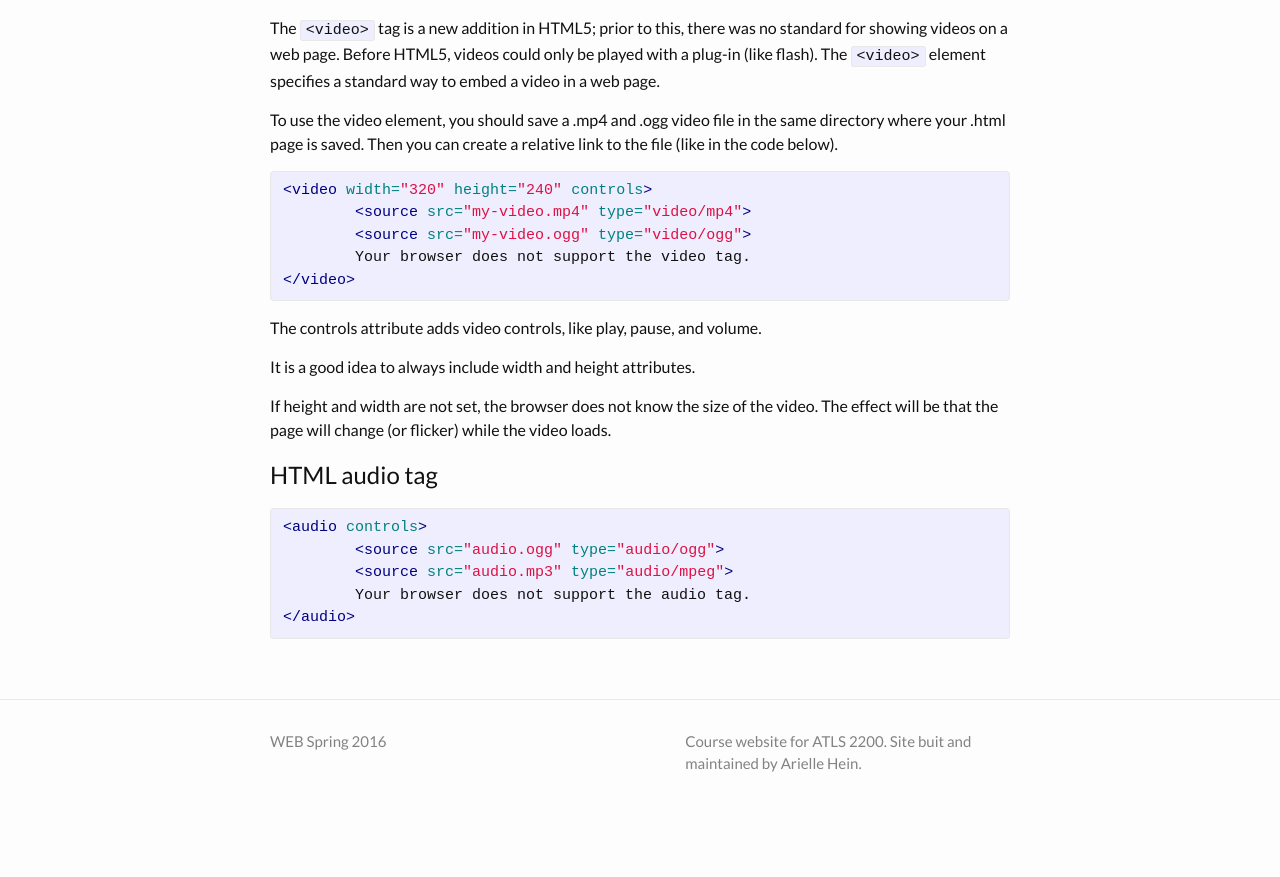
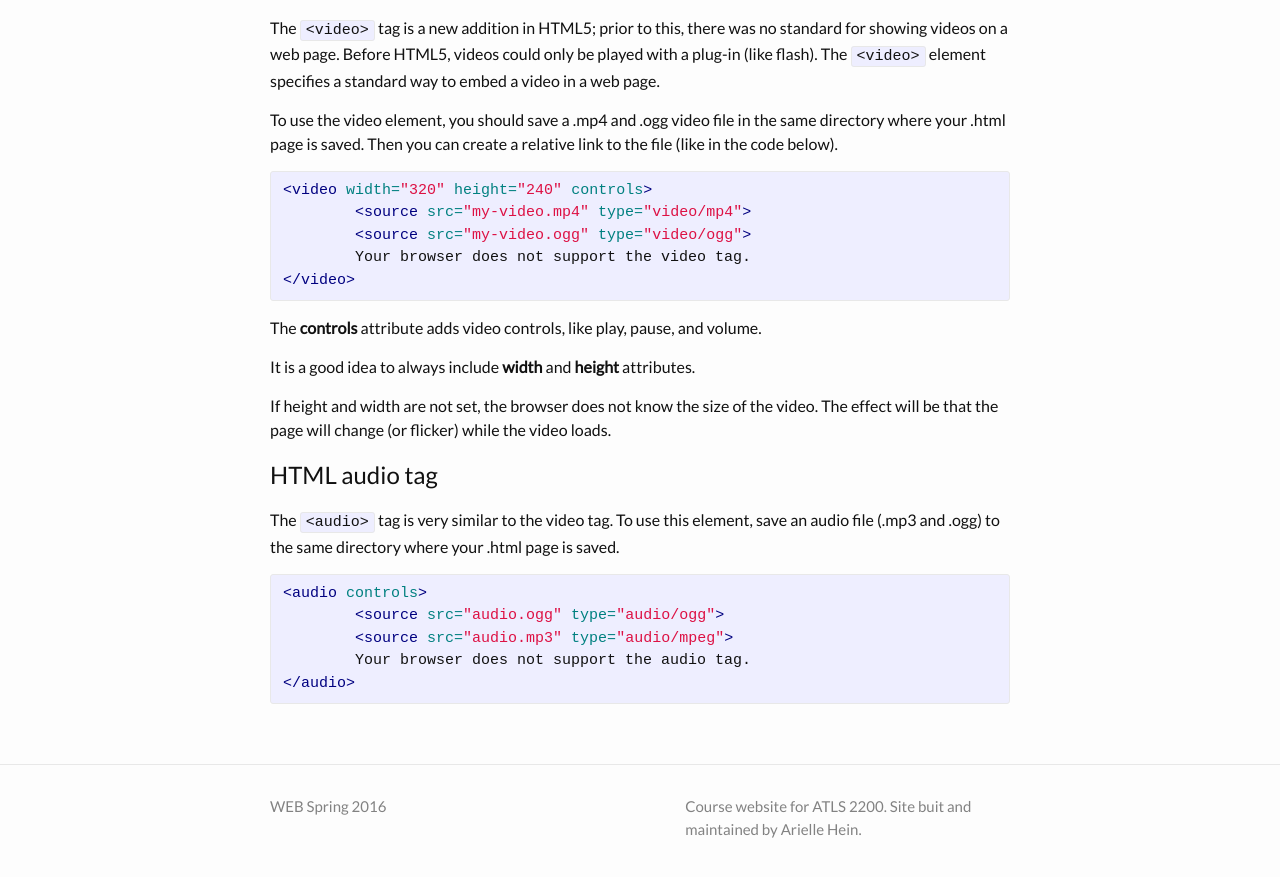
Before and after one commit to coloringchaos/web-spring-16, a Jekyll site: the page built from _posts/2016-01-28-html-notes.md, in a window 1280 px wide and 900 px high, scrolled down 3592 px. Shown: the top 877 px of the window. Built offline with Jekyll 4.4.1, drawn with Linux system fonts in a browser that asks for light colours; before the commit the page ends 4427 px from its top, so only the background shows below that.

Commit message:
updating video notes

```diff
--- a/_posts/2016-01-28-html-notes.md
+++ b/_posts/2016-01-28-html-notes.md
@@ -6,7 +6,7 @@ categories: notes
 permalink: html-notes
 ---
 
-#[HTML5 Notes](http://creative.colorado.edu/~schaal/web/pdf/web-html5.pdf)
+# [HTML5 Notes](http://creative.colorado.edu/~schaal/web/pdf/web-html5.pdf)
 
 HTML, CSS and JavaScript are the core languages of the web - forming the backbone of all websites and web content. CSS controls how a page looks, JavaScript controls how a page behaves, and HTML provides the essential structure and content of a web page.
 
@@ -29,7 +29,7 @@ An element represents some kind of structure or semantics and generally consists
 <p>This is the content of the paragraph element.</p>
 {% endhighlight %}
 
-#HTML attributes
+# HTML attributes
 Some tags also have attributes associated with them, attributes define a property for an element. They appear in the start tag.
 
 {% highlight html %}
@@ -65,7 +65,7 @@ Every page and every image on a website has a ***URL*** (or Uniform Resource Loc
 + Sometimes when you go to a URL, there is no file listed in the URL
 + For example, we type: `colorado.edu` instead of `colorado.edu/index.html`
 
-#index.html
+# index.html
 This is default HTML file that appears in a browser when a user invokes a URL, it is the main homepage of a site. Every directory should have an index.html page for usability and security purposes.
 
 # Links
@@ -79,14 +79,14 @@ Links are created using the `<a>` element; users can click on anything between t
 
 The `<a>` tag requires an attribute of ‘href’, which is short for hyperlink reference — this is where you put the URL of the link. You can link to a page on your own site or to an external page.
 
-#Absolute Links
+# Absolute Links
 A hyperlink containing a full URL, which includes all the information needed to find a particular site, page or document or other addressable item on the Internet. This information includes the protocol to use, such as HTTP (Hypertext Transfer Protocol) or FTP (File Transfer Protocol).
 
 {% highlight html %}
 <a href="http://www.colorado.edu/">Colorado.edu</a>
 {% endhighlight %}
 
-#Relative Links
+# Relative Links
 Used when linking to pages within your own website. they provide a shorthand way of telling the browser where to find your files. If you are linking to a page within your own site, it is best to use relative links rather than absolute links or qualified URLS.
 
 {% highlight html %}
@@ -103,7 +103,7 @@ To move OUT a directory, use the following notation:  `../`
 ../../index.html
 {% endhighlight %}
 
-#Google Web Fonts
+# Google Web Fonts
 Visit [google.com/fonts](https://www.google.com/fonts) and choose a font to use, then click the middle button (the quick use option). Follow their directions:
 
 1. Choose the style you want
@@ -125,7 +125,7 @@ And you will add the css within a `<style>` tag on the html page or on an extern
 </style>
 {% endhighlight %}
 
-#Font Awesome Icons
+# Font Awesome Icons
 Paste the following code into the `<head>` section of your site's HTML. This link can also be found on the [Get Started Page](http://fortawesome.github.io/Font-Awesome/get-started/) on Font Awesome.
 {% highlight html %}
 <link rel="stylesheet" href="https://maxcdn.bootstrapcdn.com/font-awesome/4.5.0/css/font-awesome.min.css">
@@ -136,7 +136,7 @@ Then, choose what icon you want to use and just copy and paste the code in your
 <i class="fa fa-fort-awesome"></i>
 {% endhighlight %}
 
-#HTML video tag
+# HTML video tag
 The `<video>` tag is a new addition in HTML5; prior to this, there was no standard for showing videos on a web page. Before HTML5, videos could only be played with a plug-in (like flash). The `<video>` element specifies a standard way to embed a video in a web page.
 
 To use the video element, you should save a .mp4 and .ogg video file in the same directory where your .html page is saved. Then you can create a relative link to the file (like in the code below).
@@ -149,14 +149,17 @@ To use the video element, you should save a .mp4 and .ogg video file in the same
 </video>
 {% endhighlight %}
 
-The controls attribute adds video controls, like play, pause, and volume.
+The **controls** attribute adds video controls, like play, pause, and volume.
 
-It is a good idea to always include width and height attributes.
+It is a good idea to always include **width** and **height** attributes.
 
 If height and width are not set, the browser does not know the size of the video. The effect will be that the page will change (or flicker) while the video loads.
 
 
-#HTML audio tag
+# HTML audio tag
+The `<audio>` tag is very similar to the video tag. To use this element, save an audio file (.mp3 and .ogg) to the same directory where your .html page is saved.
+
+
 {% highlight html %}
 <audio controls>
 	<source src="audio.ogg" type="audio/ogg">
```
